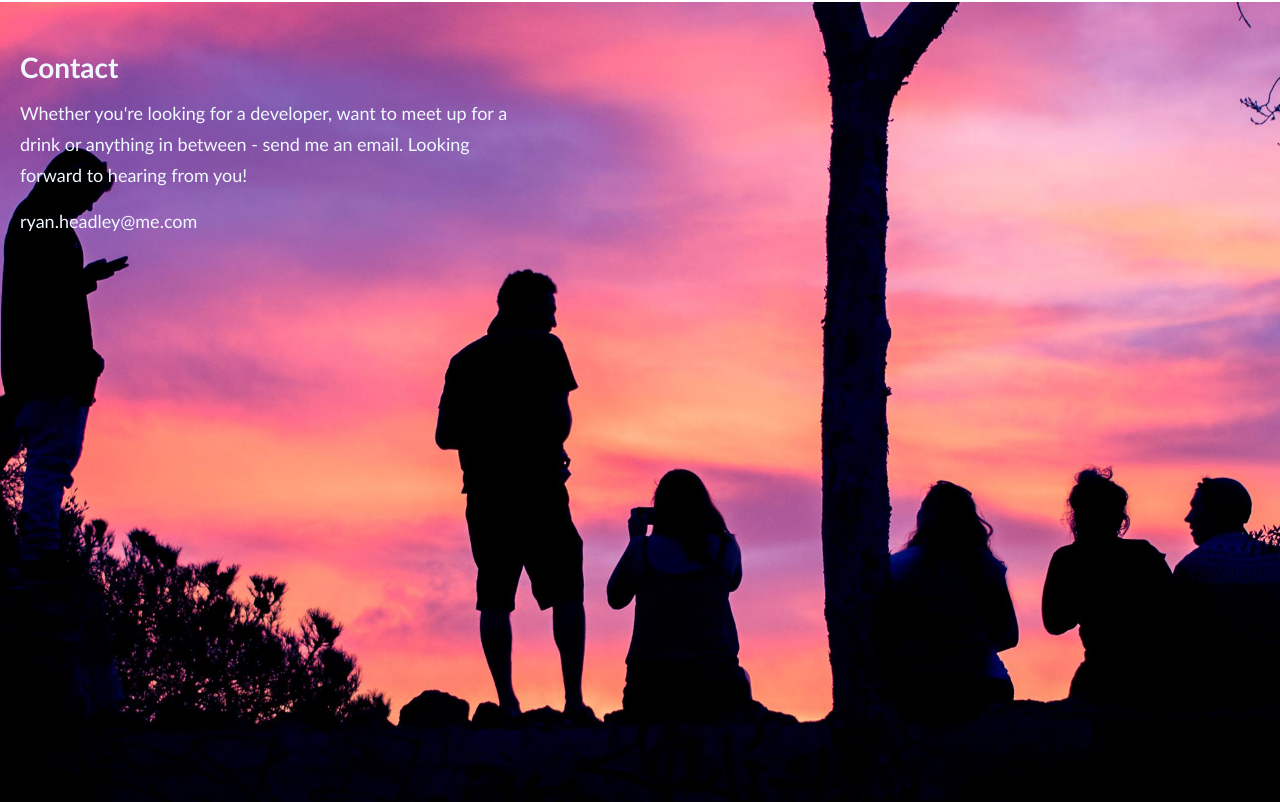
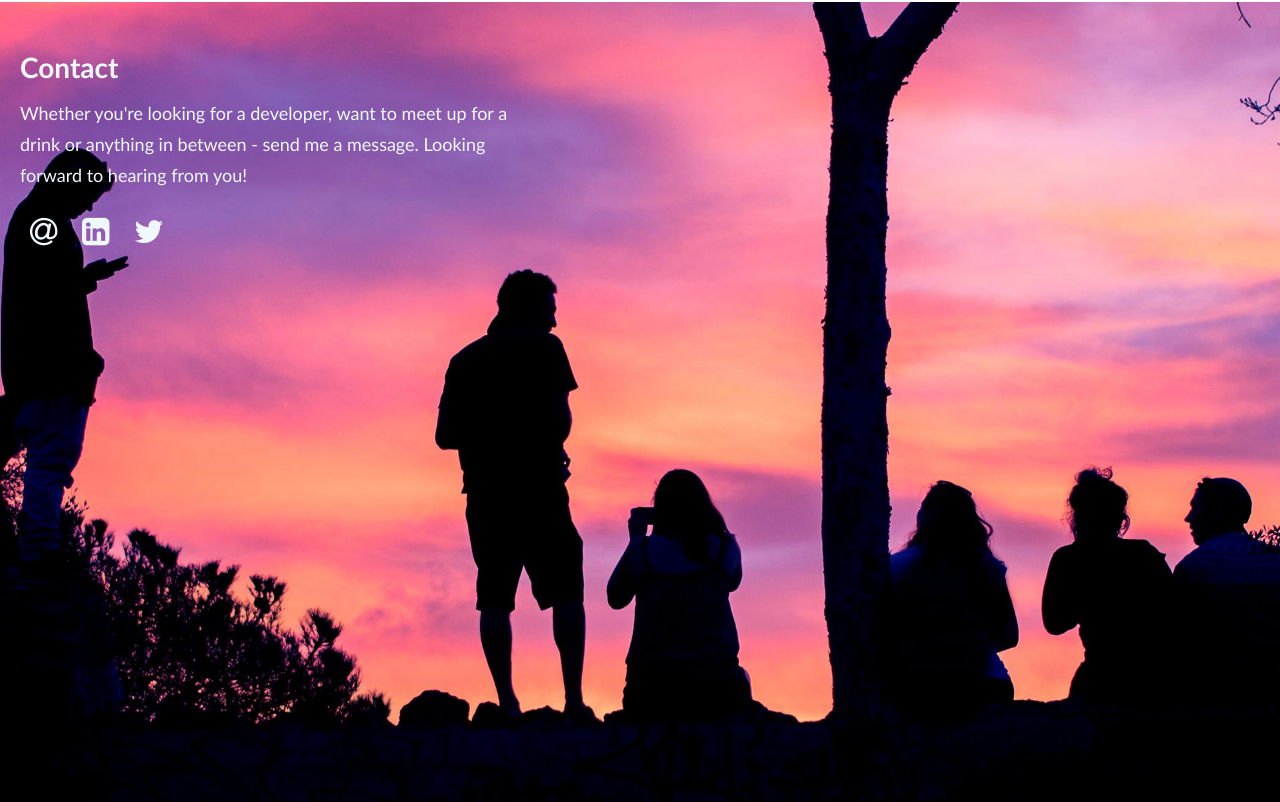
Before and after one commit to iry47/PersonalWebsite, a PHP site: page /html/home.html in a window 1280 px wide. Shown: the part 2068-2870 px from the top of the page. Run offline with PHP 8.4, Linux system fonts and the light colour scheme; some libraries are stand-ins or nearby versions.

Commit message:
adding social icons

```diff
--- a/html/home.html
+++ b/html/home.html
@@ -23,6 +23,8 @@
         <script src="https://ajax.googleapis.com/ajax/libs/jquery/3.2.1/jquery.min.js"></script>
         <script src="/docs/scripts/home.js"></script>
         <script src="/docs/dist/js/flat-ui.js"></script>
+        <script type="text/javascript" src="https://secure.skypeassets.com/i/scom/js/skype-uri.js"></script>
+
     </head>
 
     <body>
@@ -219,9 +221,13 @@ Standard contact form. For now...
                 <div id="contactDiv" class="sectionDiv">
                     <h2>Contact</h2>
                     <article id="contactArticle">
-                        <p id="contactText">Whether you're looking for a developer, want to meet up for a drink or anything in between - send me an email. Looking forward to hearing from you!</p>
-                        <a id="emailLink">ryan.headley@me.com</a>
+                        <p id="contactText">Whether you're looking for a developer, want to meet up for a drink or anything in between - send me a message. Looking forward to hearing from you!</p>
                     </article>
+                    <div id="socialLinks">
+                        <i id="emailLink" title="Email" class="fa fa-at"></i>
+                        <i id="linkedInLink" title="LinkedIn" class="fa fa-linkedin-square"></i>
+                        <i id="twitterLink" title="Twitter" class="fa fa-twitter"></i>
+                    </div>
                     <!-- Form that will be implemented when server side is available
 <form id="contactForm" class="contactForm">
 <div id="contactName" class="input-group">
--- a/index.html
+++ b/index.html
@@ -232,6 +232,11 @@ Standard contact form. For now...
                         <p id="contactText">Whether you're looking for a developer, want to meet up for a drink or anything in between - send me an email. Looking forward to hearing from you!</p>
                         <a id="emailLink">ryan.headley@me.com</a>
                     </article>
+                    <div id="socialLinks">
+                        <i id="emailLink" title="Email" class="fa fa-at"></i>
+                        <i id="linkedInLink" title="LinkedIn" class="fa fa-linkedin-square"></i>
+                        <i id="twitterLink" title="Twitter" class="fa fa-twitter"></i>
+                    </div>
                     <!-- Form that will be implemented when server side is available
 <form id="contactForm" class="contactForm">
 <div id="contactName" class="input-group">
--- a/scripts/home.js
+++ b/scripts/home.js
@@ -31,7 +31,7 @@ $(document).ready(function () {
             $('.main-navigation').css({
                 "background" : "rgb(255,255,255)",
                 "background" : "rgba(255,255,255,0)",
-                });
+            });
             $('.main-navigation a').css({
                 "color" : "#fff"
             });
@@ -68,7 +68,7 @@ $(document).ready(function () {
                 break;
         }
     });
-        //get text from json file and populate page
+    //get text from json file and populate page
     function getLanguage(selectedLang) {
         $.ajax({
             url:  '/languages/' + selectedLang + '.json',
@@ -113,7 +113,7 @@ $(document).ready(function () {
     $("#wgInfo").hide();
     $("#tmxInfo").hide();
     $("#studyInfo").hide();
-        //hover over role functionalities
+    //hover over role functionalities
     $('#frontDevRole').hover(function(){
         $(this).css('color','#fff');
         $('#fdInfo').show();
@@ -218,10 +218,20 @@ $(document).ready(function () {
         $('#main-nav').slideUp();
     })
 
-    //contact email functionality
+    //contact icons
     $('#emailLink').click(function(event){
         event.preventDefault();
         window.location = 'mailto:ryan.headley@me.com';
-    })
+    });
+
+    $('#linkedInLink').click(function(event){
+        event.preventDefault();
+        window.open('https://www.linkedin.com/in/ryan-headley-48980950/');
+    });
+
+    $('#twitterLink').click(function(event){
+        event.preventDefault();
+        window.open('https://twitter.com/iRy47');
+    });
 
 });
--- a/stylesheets/home.css
+++ b/stylesheets/home.css
@@ -217,7 +217,7 @@ h3 {
 /*contact section*/
 #contact {
     min-height: 100vh !important;
-    background-image: url(/images/barca.jpg);
+    background-image: url(/docs/images/barca.jpg);
     background-size: cover;
     background-repeat: no-repeat;
     background-position: center;
@@ -243,6 +243,16 @@ h3 {
 #contactArticle a:hover {
     cursor: pointer;
     color: blue;
+}
+
+#socialLinks i{
+    font-size: 32px;
+    margin: 10px;
+}
+
+#socialLinks i:hover {
+    cursor: pointer;
+    color: #1ABC9C;
 }
 
 /* For contact form when back end is incorporated
```
Lines whose indentation alone changed are shown as unchanged.
